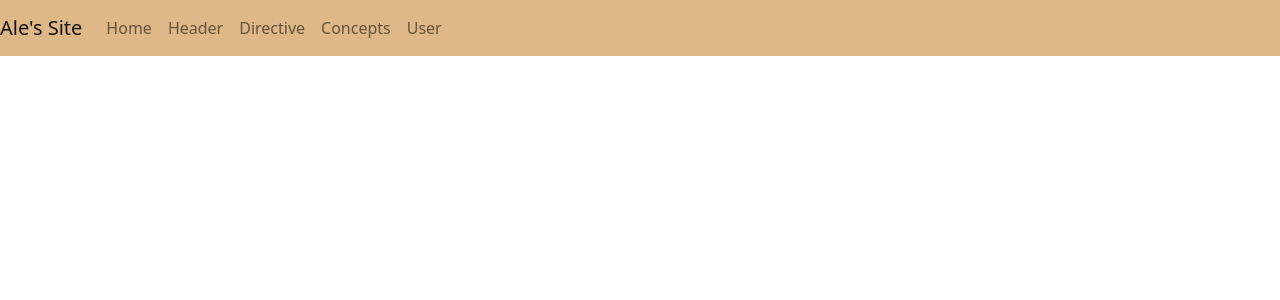
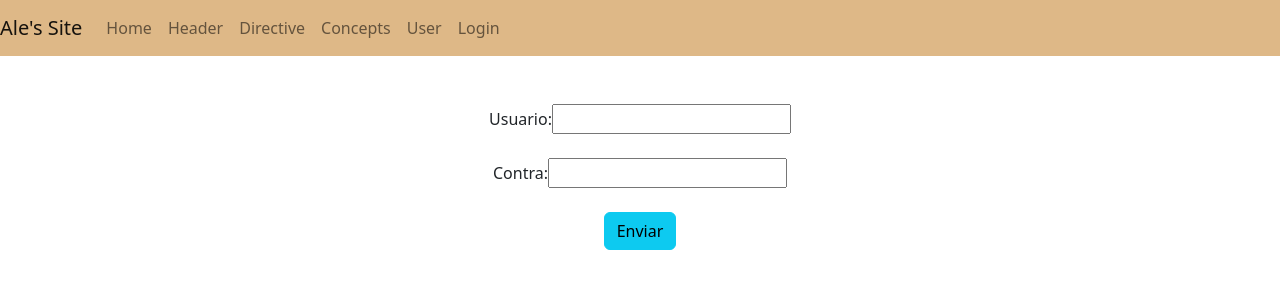
Before and after one commit to aleee-git/HelloWorld-Angular, an Angular app: page /login in a window 1280 px wide. Before the commit this address led to /. Shown: the top 300 px of the page. Built offline with nearby package versions, Linux system fonts and the light colour scheme.

Commit message:
Service (error)

```diff
--- a/src/app/app.module.ts
+++ b/src/app/app.module.ts
@@ -10,6 +10,7 @@ import { ConceptsComponent } from './components/concepts/concepts.component';
 import { FormsModule } from '@angular/forms';
 import { DirectiveComponent } from './components/directive/directive.component';
 import { LoginComponent } from './components/login/login.component';
+import { HttpClientModule } from '@angular/common/http';
 
 @NgModule({
   declarations: [
@@ -23,11 +24,13 @@ import { LoginComponent } from './components/login/login.component';
   imports: [
     BrowserModule,
     FormsModule,
+    HttpClientModule,
     RouterModule.forRoot([
       { path: 'header', component: HeaderComponent },
       { path: 'directive', component: DirectiveComponent },
       { path: 'concepts', component: ConceptsComponent },
       { path: 'user', component: UserComponent },
+      { path: 'login', component: LoginComponent },
     ])
   ],
   providers: [],
--- a/src/app/components/app/app.component.html
+++ b/src/app/components/app/app.component.html
@@ -20,6 +20,7 @@
         <a class="nav-item nav-link" [routerLink]="['directive']">Directive</a>
         <a class="nav-item nav-link" [routerLink]="['concepts']">Concepts</a>
         <a class="nav-item nav-link" [routerLink]="['user']">User</a>
+        <a class="nav-item nav-link" [routerLink]="['login']">Login</a>
       </div>
     </div>
   </nav>
--- a/src/app/components/login/login.component.html
+++ b/src/app/components/login/login.component.html
@@ -1 +1,14 @@
-<p>login works!</p>
+
+<br> <br>
+<form action="" class="form container text-center">
+
+    <label for="user">Usuario: </label>
+    <input type="text" name="" id="user">
+    <br><br>
+    <label for="password">Contra: </label>
+    <input type="text" name="" id="password">
+    <br><br>
+    <button (click)="login()" class="btn btn-info">Enviar</button>
+
+</form>
+<br>
--- a/src/app/components/login/login.component.ts
+++ b/src/app/components/login/login.component.ts
@@ -1,4 +1,6 @@
 import { Component } from '@angular/core';
+import { ApiService } from 'src/app/services/api.service';
+import { UserService } from 'src/app/services/user.service';
 
 @Component({
   selector: 'app-login',
@@ -7,4 +9,22 @@ import { Component } from '@angular/core';
 })
 export class LoginComponent {
 
+  constructor (
+    private _user: UserService,
+    private _api: ApiService
+  ) { }
+
+  login() {
+    const user = (document.querySelector('#user') as HTMLInputElement).value;
+    const password = (document.querySelector('#password') as HTMLInputElement).value;
+
+    this._api.login(user, password).subscribe(response => {
+      if(response.success) {
+        this._user.userr = response.user;
+        console.log('holi');
+        console.log(this._user.userr);
+      }
+    });
+  }
+
 }
--- a/src/app/services/user.service.ts
+++ b/src/app/services/user.service.ts
@@ -1,9 +1,13 @@
 import { Injectable } from '@angular/core';
+import { User } from '../other/interfases';
 
 @Injectable({
   providedIn: 'root'
 })
 export class UserService {
 
+  userr!: User;
+
   constructor() { }
+
 }
```
